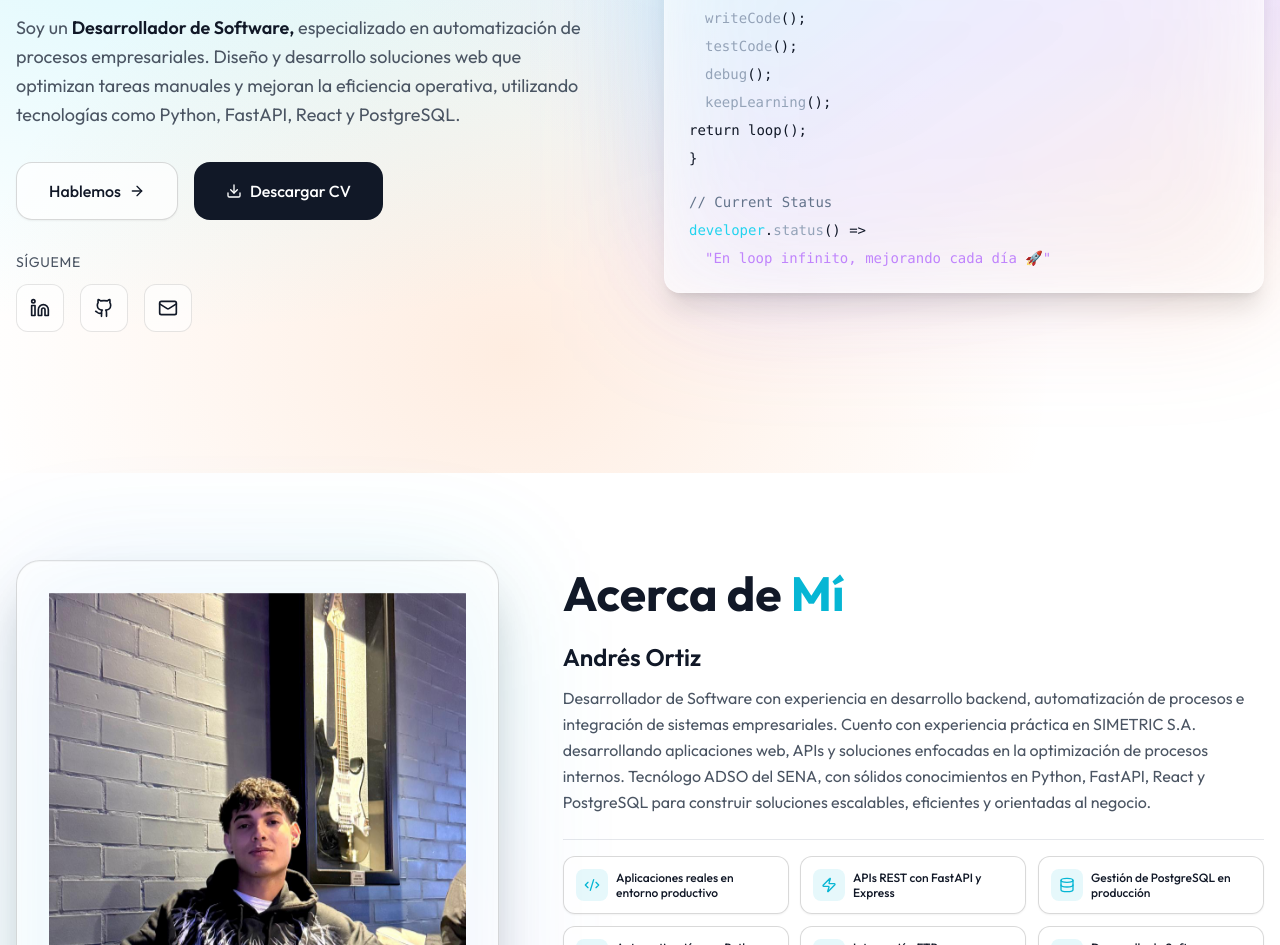
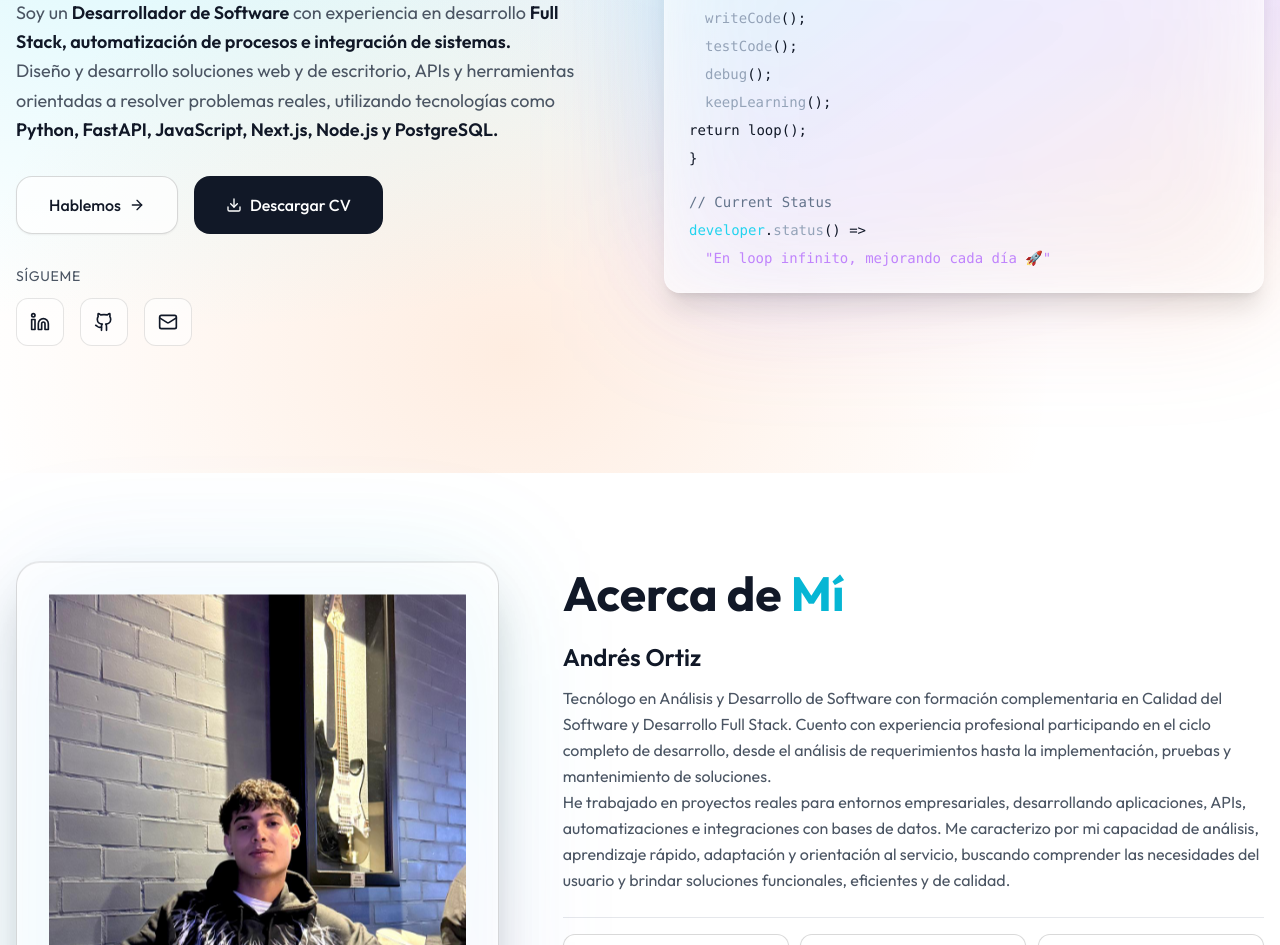
Before and after one commit to AndwSX/Portfolio, a Next.js app: page / in a window 1280 px wide. Shown: the part 327-1272 px from the top of the page. Built offline with nearby package versions, Linux system fonts and the light colour scheme.

Commit message:
Cambios al texto en hero y el about

```diff
--- a/src/components/sections/AboutSection.tsx
+++ b/src/components/sections/AboutSection.tsx
@@ -46,12 +46,15 @@ export default function AboutSection() {
                 <div>
                   <h3 className="text-2xl font-semibold mb-3">Andrés Ortiz</h3>
                   <p className="text-gray-600 dark:text-gray-400 leading-relaxed">
-                    Desarrollador de Software con experiencia en desarrollo backend,
-                    automatización de procesos e integración de sistemas empresariales.
-                    Cuento con experiencia práctica en SIMETRIC S.A.
-                    desarrollando aplicaciones web, APIs y soluciones enfocadas en la optimización de procesos internos.
-                    Tecnólogo ADSO del SENA, con sólidos conocimientos en Python, FastAPI, React y PostgreSQL para construir soluciones escalables,
-                    eficientes y orientadas al negocio.
+                    Tecnólogo en Análisis y Desarrollo de Software con formación complementaria en Calidad del Software
+                    y Desarrollo Full Stack. Cuento con experiencia profesional participando en el ciclo completo de desarrollo,
+                    desde el análisis de requerimientos hasta la implementación, pruebas y mantenimiento de soluciones.
+                  </p>
+                  <p className="text-gray-600 dark:text-gray-400 leading-relaxed">
+                    He trabajado en proyectos reales para entornos empresariales, desarrollando aplicaciones, APIs,
+                    automatizaciones e integraciones con bases de datos. Me caracterizo por mi capacidad de análisis,
+                    aprendizaje rápido, adaptación y orientación al servicio, buscando comprender las
+                    necesidades del usuario y brindar soluciones funcionales, eficientes y de calidad.
                   </p>
                 </div>
 
--- a/src/components/sections/HeroSection.tsx
+++ b/src/components/sections/HeroSection.tsx
@@ -76,12 +76,18 @@ export default function HeroSection() {
             <p className="text-lg text-gray-600 dark:text-gray-400 leading-relaxed max-w-xl">
               Soy un{" "}
               <span className="font-semibold text-gray-900 dark:text-gray-100">
-                Desarrollador de Software,
+                Desarrollador de Software
               </span>{" "}
-              especializado en automatización de procesos
-              empresariales. Diseño y desarrollo soluciones web que optimizan tareas
-              manuales y mejoran la eficiencia operativa, utilizando tecnologías
-              como Python, FastAPI, React y PostgreSQL.
+              con experiencia en desarrollo{" "}
+              <span className="font-semibold text-gray-900 dark:text-gray-100">
+                Full Stack, automatización de procesos e integración de sistemas.
+              </span>{" "}
+              <br></br>
+              Diseño y desarrollo soluciones web y de escritorio, APIs y herramientas
+              orientadas a resolver problemas reales, utilizando tecnologías como{" "}
+              <span className="font-semibold text-gray-900 dark:text-gray-100">
+                Python, FastAPI, JavaScript, Next.js, Node.js y PostgreSQL.
+              </span>
             </p>
 
             <div className="flex flex-wrap gap-4">
```
